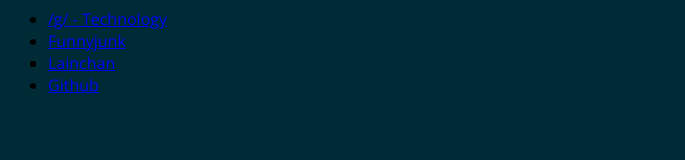
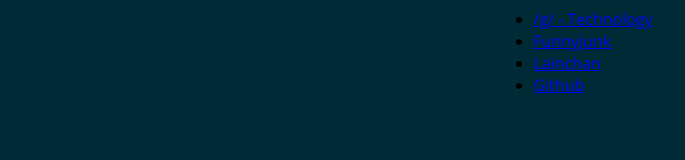
Before and after one commit to gwendolyn-agee/homepage, a plain HTML site: page index.html in a window 1280 px wide. Shown: the whole page, without its empty margins (0-685 px from the left). Drawn offline with nearby package versions, Linux system fonts and the light colour scheme.

Commit message:
centered ul

```diff
--- a/index.html
+++ b/index.html
@@ -7,6 +7,10 @@
     body, html {
       font-family: 'Open Sans', sans-serif;
       background-color: #002b36;
+    }
+    ul {
+      margin: 0 auto;
+      width: 20%;
     }
   </style>
 </head>
```
